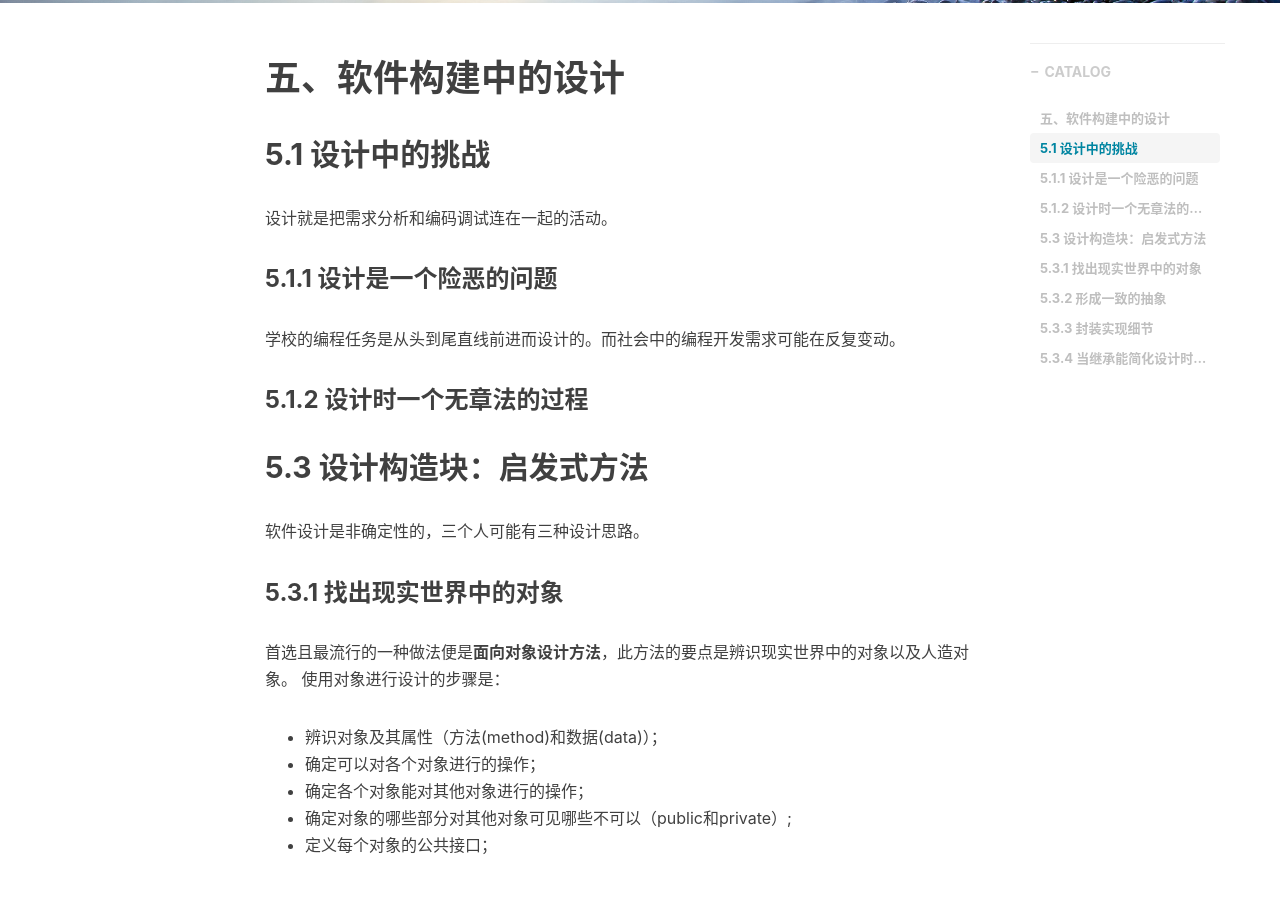
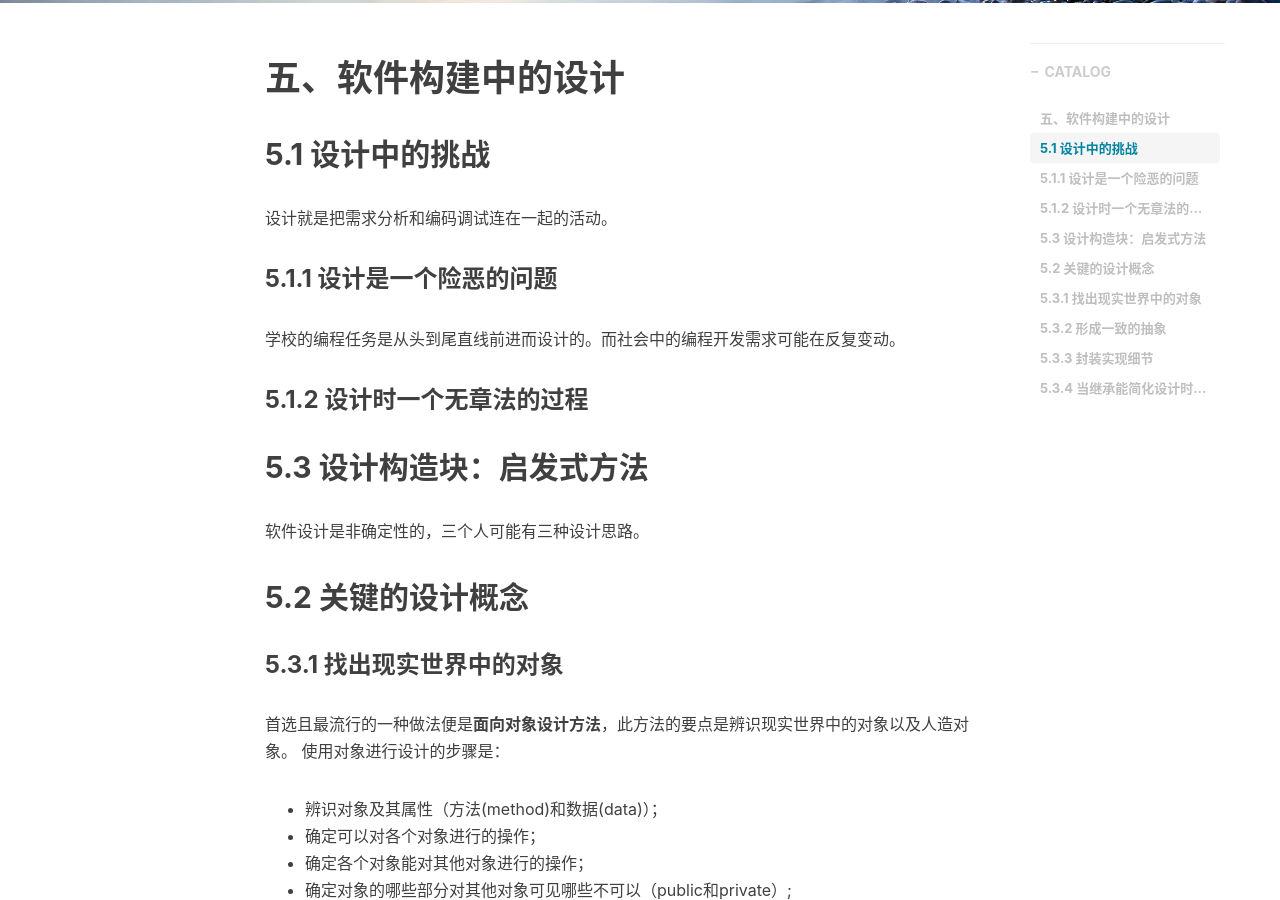
Before and after one commit to shihai1991/shihai1991.github.io, a Jekyll site: the page built from _posts/2022-05-28-代码大全2.md, in a window 1280 px wide and 900 px high, scrolled down 454 px. Built offline with Jekyll 4.4.1, drawn with Linux system fonts in a browser that asks for light colours; nearby versions of some CDN libraries; comment, search, counter and statistics services are not loaded.

Commit message:
Update 2022-05-28-代码大全2.md

```diff
--- a/_posts/2022-05-28-代码大全2.md
+++ b/_posts/2022-05-28-代码大全2.md
@@ -20,6 +20,8 @@ time: '2022.06.01 15:52:00'
 ## 5.3 设计构造块：启发式方法
 软件设计是非确定性的，三个人可能有三种设计思路。
 
+## 5.2 关键的设计概念
+
 ### 5.3.1 找出现实世界中的对象
 首选且最流行的一种做法便是**面向对象设计方法**，此方法的要点是辨识现实世界中的对象以及人造对象。
 使用对象进行设计的步骤是：
```
